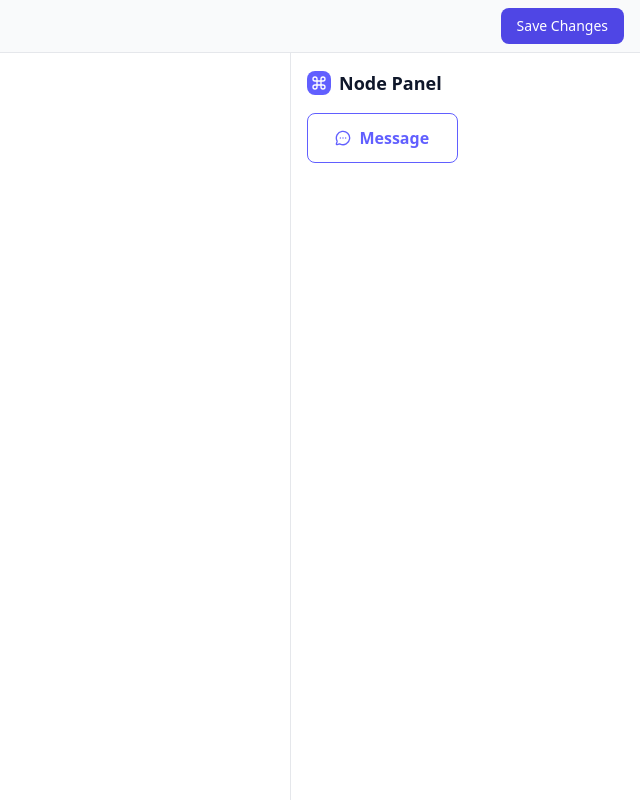
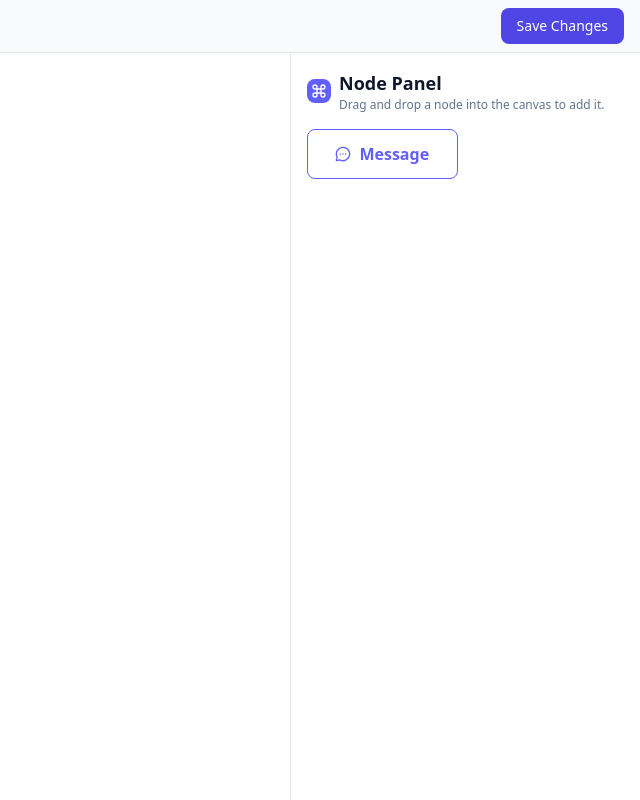
Before and after one commit to amit-ksh/react-flow-app, a React (Vite) app: page / in a window 1280 px wide. Shown: the whole page, without its empty margins (640-1280 px from the left). Built offline with nearby package versions, Linux system fonts and the light colour scheme.

Commit message:
feat: enhance NodePanel layout and update Toaster properties

```diff
--- a/src/components/flow-builder/node-panel.tsx
+++ b/src/components/flow-builder/node-panel.tsx
@@ -17,11 +17,16 @@ export default function NodePanel() {
 
   return (
     <div>
-      <div className="mb-4 flex items-center gap-2">
-        <div className="bg-indigo-500 rounded-md p-1">
-          <CommandIcon className="size-4 text-white" />
+      <div className="mb-4 flex flex-col gap-2">
+        <div className="flex items-center gap-2">
+          <div className="bg-indigo-500 rounded-md p-1">
+            <CommandIcon className="size-4 text-white" />
+          </div>
+          <div>
+            <h2 className="text-lg font-semibold">Node Panel</h2>
+            <p className="text-xs text-slate-500">Drag and drop a node into the canvas to add it.</p>
+          </div>
         </div>
-        <h2 className="text-lg font-semibold">Node Panel</h2>
       </div>
       <ul className="ml-auto grid grid-cols-2 gap-4">
         {/* BUTTONS */}
--- a/src/main.tsx
+++ b/src/main.tsx
@@ -9,7 +9,7 @@ createRoot(document.getElementById("root")!).render(
   <StrictMode>
     <AppQueryClientProvider>
       <App />
-      <Toaster richColors />
+      <Toaster richColors closeButton position="top-center" theme="light" />
     </AppQueryClientProvider>
   </StrictMode>
 );
```
